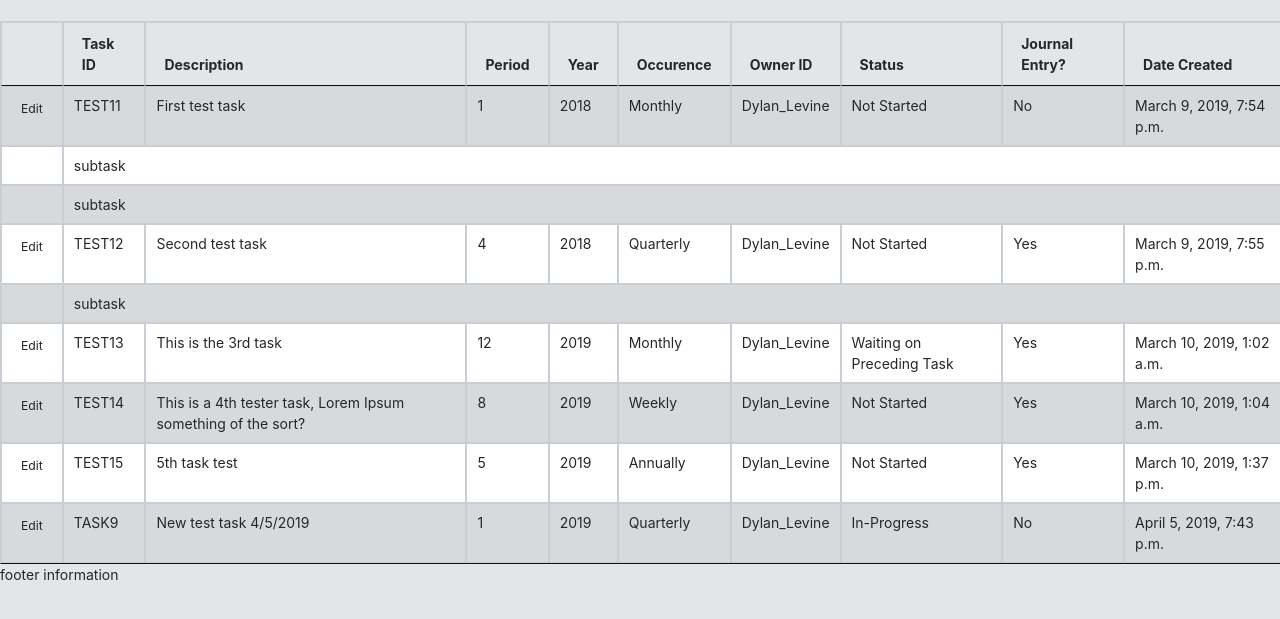
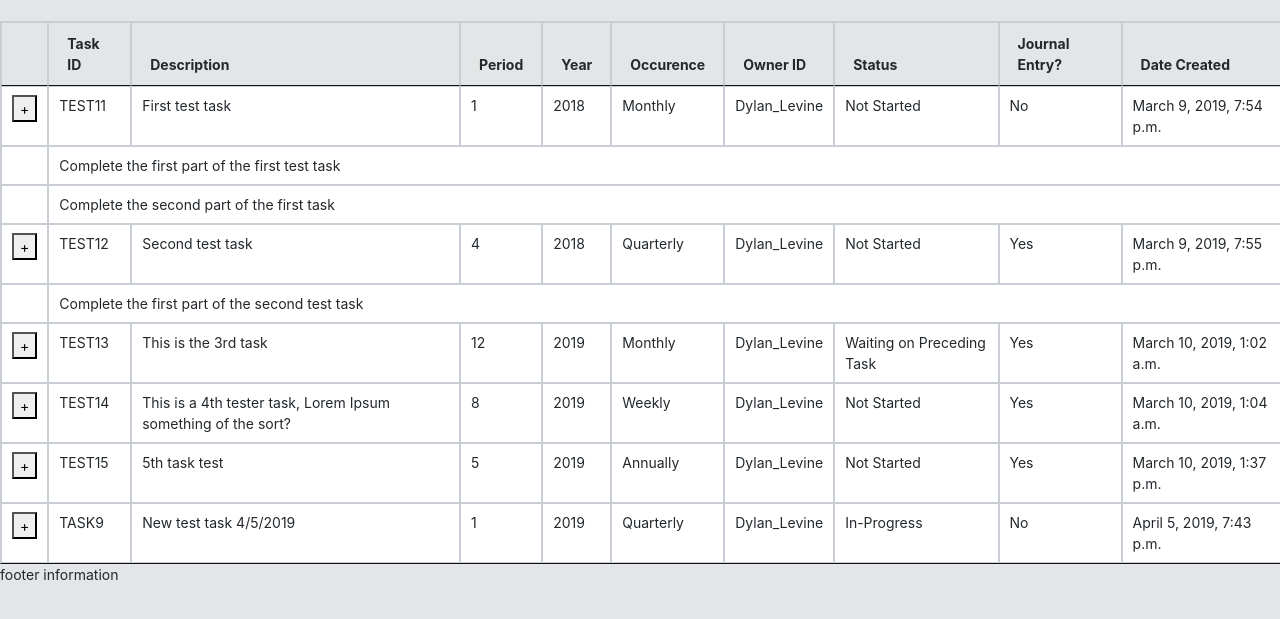
Before and after one commit to dylan1218/MEClose, a Django app: page /ClosePortal/Task_Checklist/ in a window 1280 px wide. Shown: the part 53-672 px from the top of the page. Run offline with Django 3.2, Linux system fonts and the light colour scheme; data comes from the database, SQL or seed files in the repository; both versions use the stored data as it was after the commit; parts of the project's set-up code (start-up, migrations or seed data) failed here and were passed over; some libraries are stand-ins or nearby versions.

Commit message:
Implement smooth loadins and subtask format for task page

```diff
--- a/CloseApplication/templates/CloseApplication/EntryApproval_Checklist.html
+++ b/CloseApplication/templates/CloseApplication/EntryApproval_Checklist.html
@@ -3,7 +3,7 @@
 
 {% block title %}name of the site{% endblock %}
 {% block content %}
-        <table class ="table table-striped table-bordered table-hover" id="EntryApproval_ChecklistTable">
+        <table class="table table-striped table-bordered table-hover" id="EntryApproval_ChecklistTable">
             <thead>
             <tr>
                 <th></th>
--- a/CloseApplication/templates/CloseApplication/Task_Checklist.html
+++ b/CloseApplication/templates/CloseApplication/Task_Checklist.html
@@ -3,8 +3,7 @@
 
 {% block title %}name of the site{% endblock %}
 {% block content %}
-    {% if latest_question_list %}
-        <table class ="table table-striped table-bordered table-hover" id="Task_ChecklistTable">
+    <table class ="table table-bordered table-hover" id="Task_ChecklistTable">
         <thead>
             <tr>
                 <th></th>
@@ -21,8 +20,11 @@
         </thead>
         <tbody>
         {% for tableValue in TaskChecklist_Values %}
-            <tr>
-                <td><button class="btn btn-indigo btn-rounded btn-sm m-0" onclick="openForm()">Edit</button></td>
+        {% with forloopCounter=forloop.counter|stringformat:"s" %}
+        {% with idTemplate_Hash="#group-of-rows"|add:forloopCounter %}
+        {% with idTemplate="group-of-rows"|add:forloopCounter %}
+        <tr data-toggle="collapse" data-target="{{ idTemplate_Hash }}">
+            <td><button class="open-button" onclick="openForm()">+</button></td>
             <td>{{ tableValue.taskId }}</td>
             <td>{{ tableValue.taskDescription }}</td>
             <td>{{ tableValue.taskPeriod }}</td>
@@ -35,16 +37,16 @@
         </tr>
             {% for subTableValue in subTasklist_Values %}
                 {% if tableValue.taskId == subTableValue.taskId|stringformat:"s" %} {# "stringformat" filter property required as subTableValue.taskId type is foreign key vs. charfield on other table #}
-                        <tr>
+                    <tr id="{{ idTemplate }}">
                         <td></td>
-                            <td colspan="9">subtask</td>
+                        <td colspan="9">{{ subTableValue.subTaskDescription }}</td>
                     </tr>
                 {% endif %}
             {% endfor %}
+            {% endwith %}
+            {% endwith %}
+            {% endwith %}
             {% endfor %}
         </tbody>
     </table>
-    {% else %}
-        <p>No polls are available.</p>
-    {% endif %}
 {% endblock %}
--- a/CloseApplication/templates/CloseApplication/base.html
+++ b/CloseApplication/templates/CloseApplication/base.html
@@ -83,7 +83,9 @@
       </nav>
       <br>
     <div class="page-wrap">
+        <div class="animated fadeIn">
         {% block content %}{% endblock %}
+        </div>
     </div>
 
     <footer class="site-footer">
```
Also changed, not shown: db.sqlite3. Lines whose indentation alone changed are shown as unchanged.
